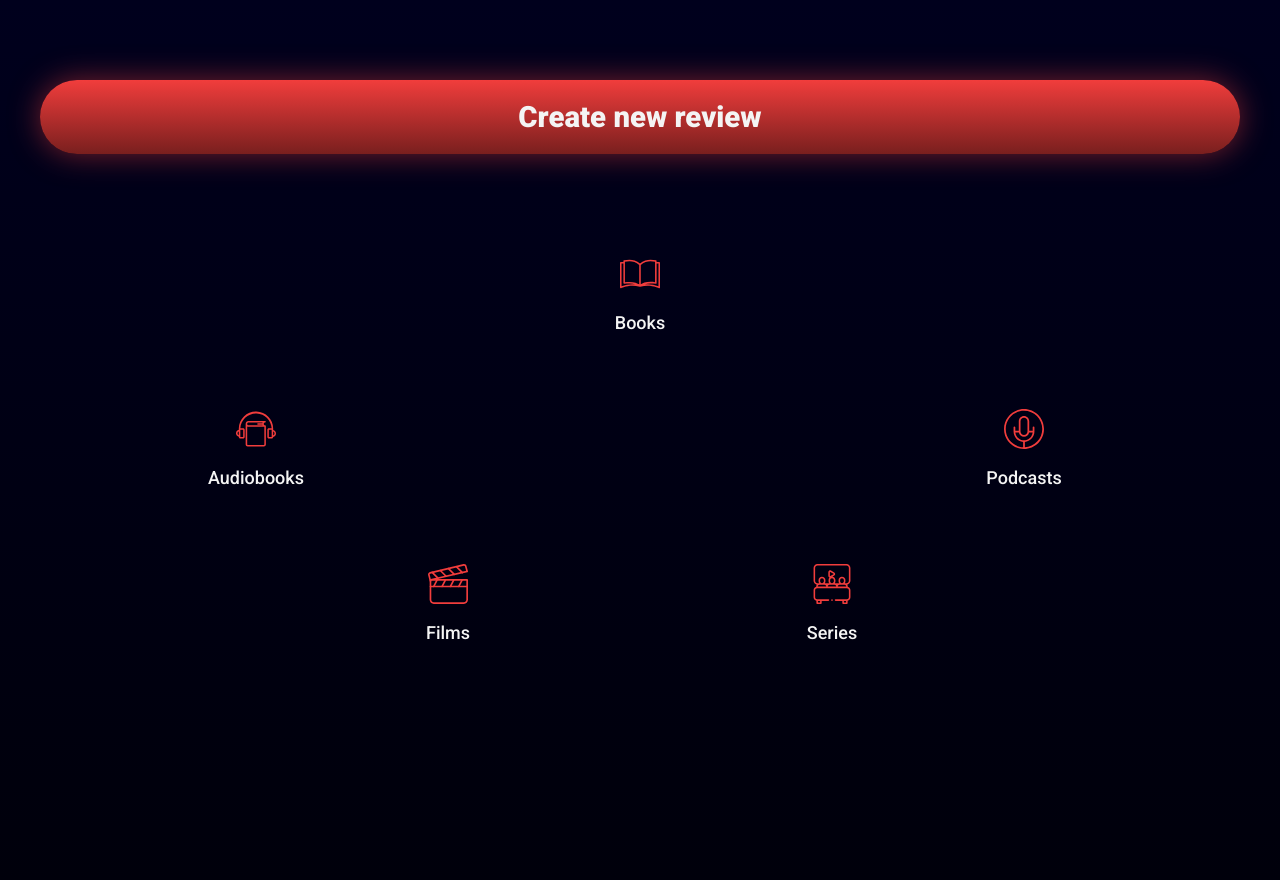
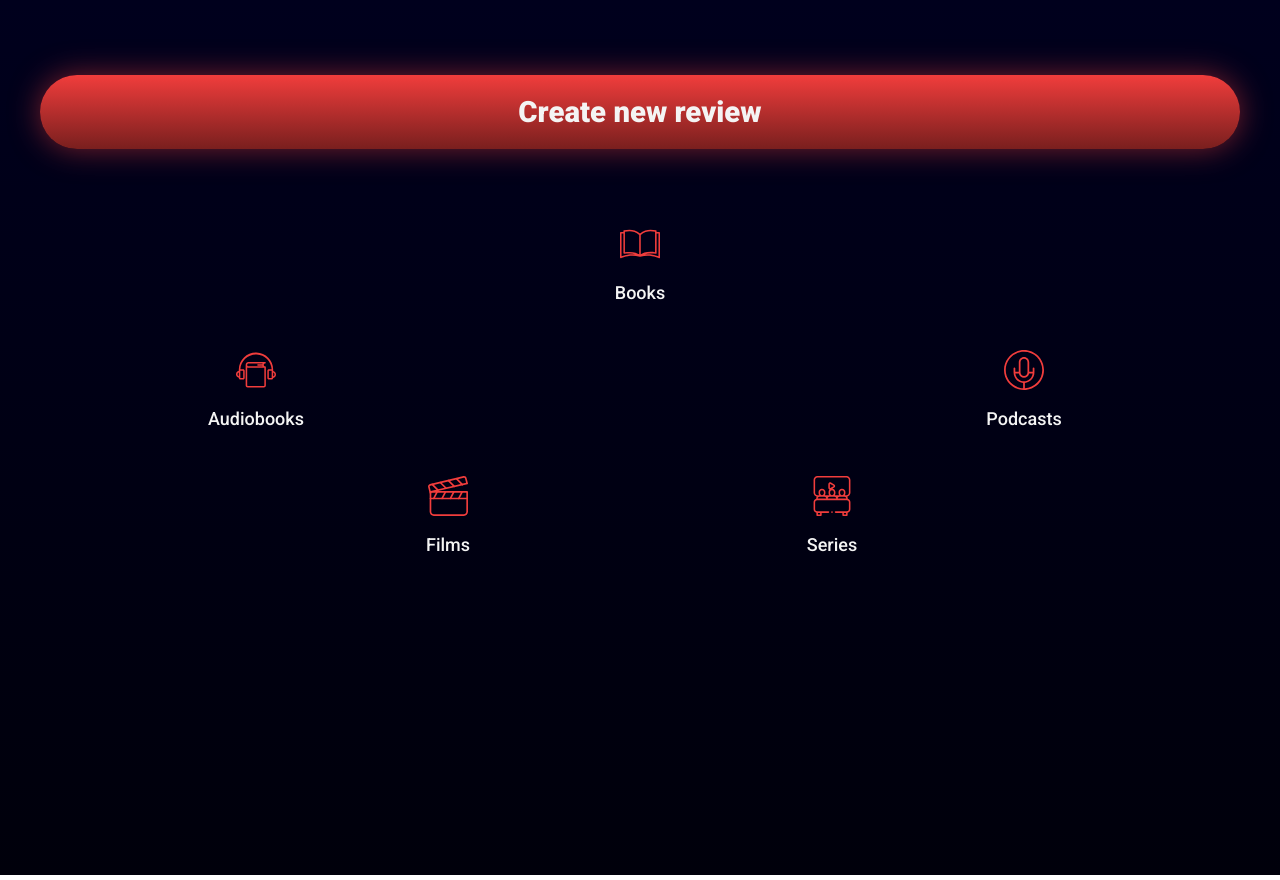
Before and after one commit to maximiliangustmann/capstone-project, a React (Create React App) app: page / in a window 1280 px wide. Built offline with nearby package versions, Linux system fonts and the light colour scheme.

Commit message:
Change marginss

```diff
--- a/src/components/CreateButton.js
+++ b/src/components/CreateButton.js
@@ -23,5 +23,5 @@ const StyledNavLink = styled(NavLink)`
   color: var(--main-white);
   font-weight: 900;
   padding: 20px;
-  margin: 80px 40px 20px;
+  margin: 75px 40px 20px;
 `
--- a/src/components/NavIcons.js
+++ b/src/components/NavIcons.js
@@ -73,10 +73,10 @@ const IconWrapper = styled.div`
   display: grid;
   grid-template-columns: 0.15fr 0.15fr 0.15fr 0.15fr 0.15fr;
   grid-template-rows: 1fr 1fr 1fr;
-  row-gap: 20%;
+  row-gap: 10%;
   fill: var(--main-red);
   justify-content: center;
-  margin-top: 100px;
+  margin-top: 75px;
   color: var(--main-white);
   font-size: 18px;
   font-weight: 500;
```
